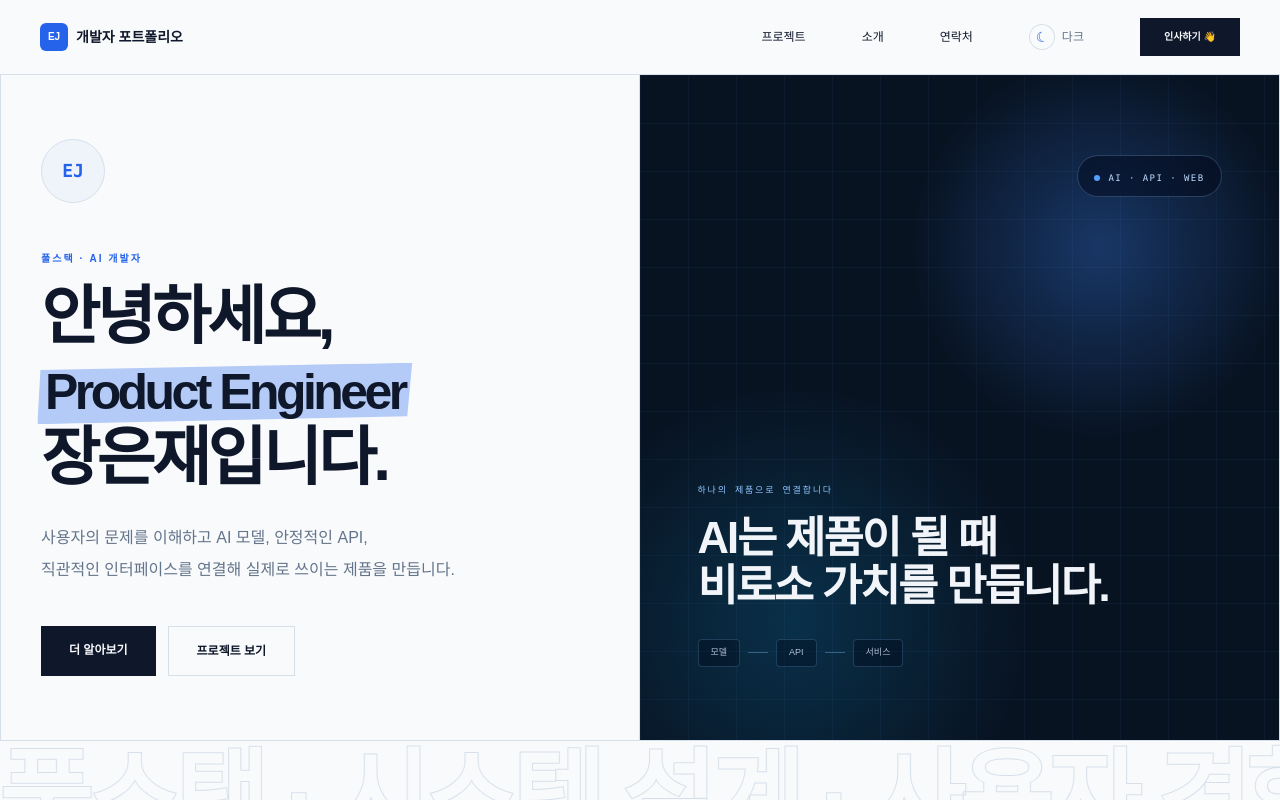
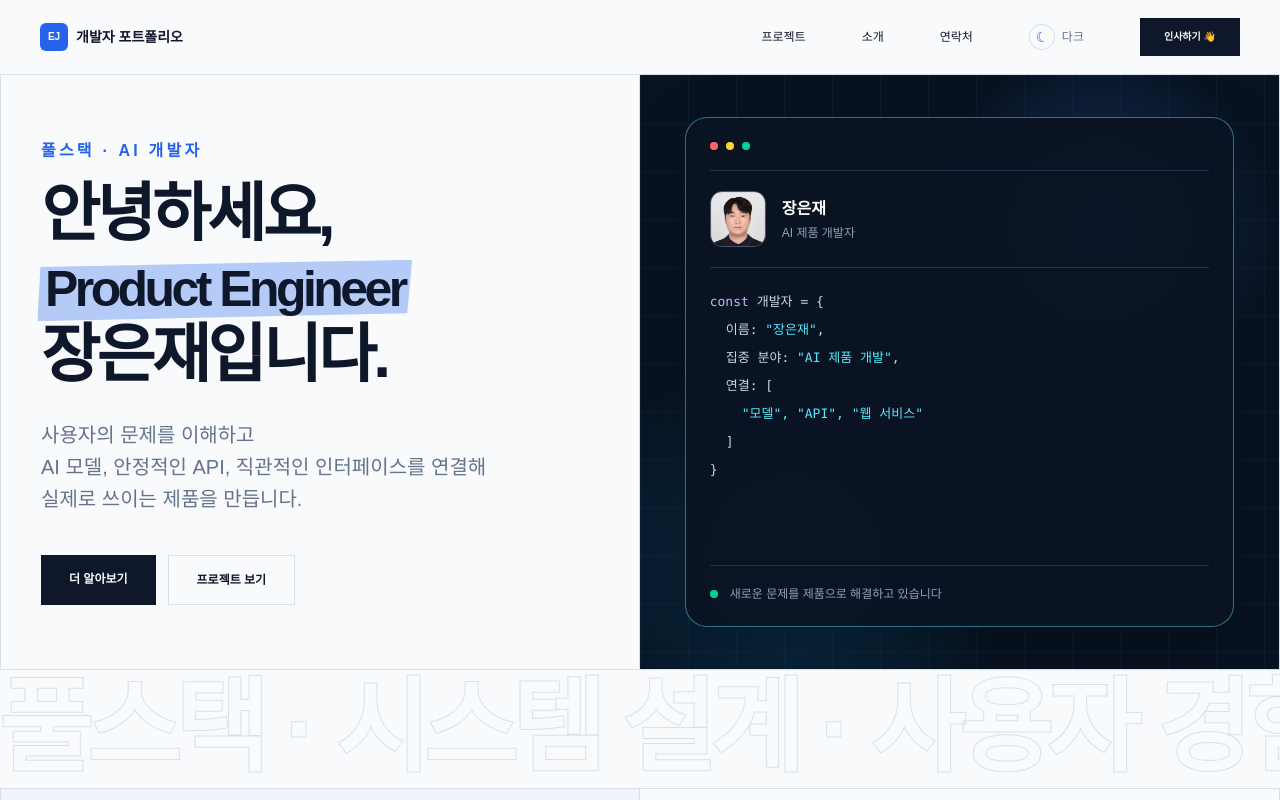
Before and after one commit to ejjang2030/ejjang2030, a Next.js app: page / in a window 1280 px wide. Shown: the top 800 px of the page. Built offline with nearby package versions, Linux system fonts and the light colour scheme.

Commit message:
feat : 프로필 터미널 요소 추가

```diff
--- /dev/null
+++ b/app/components/terminal-window.tsx
@@ -0,0 +1,7 @@
+export default function TerminalWindow({ children }: { children: React.ReactNode }) {
+  return (
+    <div className="absolute inset-[7%] flex flex-col rounded-[22px] border border-cyan-300/45 bg-[#0b1423]/95 p-6 shadow-[0_20px_60px_rgba(0,0,0,.28)] backdrop-blur-sm max-md:inset-5 max-md:p-5">
+      {children}
+    </div>
+  );
+}
--- a/app/globals.css
+++ b/app/globals.css
@@ -133,5 +133,6 @@
 .project-detail [class*="text-[9px]"] { font-size: 0.75rem; }
 .project-detail [class*="text-[10px]"] { font-size: 0.75rem; }
 .project-detail [class*="text-[11px]"] { font-size: 0.8125rem; }
-.project-detail .text-xs { font-size: 0.875rem; line-height: 1.5rem; }
-.project-detail .text-sm { font-size: 1rem; line-height: 1.8rem; }
+.project-detail .text-xs { font-size: 0.9375rem; line-height: 1.6rem; }
+.project-detail .text-sm { font-size: 1.0625rem; line-height: 1.9rem; }
+.project-detail .text-base { font-size: 1.125rem; line-height: 2rem; }
--- a/app/page.tsx
+++ b/app/page.tsx
@@ -1,6 +1,7 @@
 import classNames from "classnames";
 import Image from "next/image";
 import Link from "next/link";
+import TerminalWindow from "./components/terminal-window";
 import ThemeToggle from "./components/theme-toggle";
 
 const projects = [
@@ -54,35 +55,59 @@ function Arrow() {
 
 function SystemVisual() {
   return (
-    <div className="relative h-full min-h-[520px] overflow-hidden bg-[#081322] text-slate-100 max-md:min-h-[340px]">
+    <div className="relative h-full min-h-[520px] overflow-hidden bg-[#081322] text-slate-100 max-md:min-h-[430px]">
       <div className="absolute inset-0 bg-[radial-gradient(circle_at_72%_26%,rgba(59,130,246,.32),transparent_28%),radial-gradient(circle_at_24%_82%,rgba(14,165,233,.2),transparent_32%)]" />
       <div className="absolute inset-0 opacity-25 [background-image:linear-gradient(rgba(96,165,250,.22)_1px,transparent_1px),linear-gradient(90deg,rgba(96,165,250,.22)_1px,transparent_1px)] [background-size:48px_48px]" />
-      <div className="absolute right-[9%] top-[12%] rounded-full border border-blue-300/25 bg-slate-950/45 px-4 py-2 backdrop-blur-sm">
-        <span className="mr-2 inline-block size-1.5 rounded-full bg-blue-400" />
-        <span className="font-mono text-[9px] tracking-[.16em] text-blue-200">
-          AI · API · WEB
-        </span>
-      </div>
-      <div className="absolute inset-x-[9%] bottom-[11%]">
-        <p className="mb-4 font-mono text-[9px] tracking-[.2em] text-blue-300">
-          하나의 제품으로 연결합니다
-        </p>
-        <p className="max-w-md text-[clamp(28px,3.4vw,46px)] font-black leading-[1.12] tracking-[-.045em]">
-          AI는 제품이 될 때
-          <br />
-          비로소 가치를 만듭니다.
-        </p>
-        <div className="mt-7 flex items-center gap-2" aria-hidden="true">
-          {["모델", "API", "서비스"].map((label, index) => (
-            <div className="flex items-center gap-2" key={label}>
-              {index > 0 && <span className="h-px w-5 bg-blue-300/35" />}
-              <span className="rounded border border-blue-300/20 bg-slate-950/35 px-3 py-1.5 text-[9px] text-blue-100/80">
-                {label}
-              </span>
-            </div>
-          ))}
+      <TerminalWindow>
+        <div
+          className="flex gap-2 border-b border-slate-700/70 pb-5"
+          aria-hidden="true"
+        >
+          <span className="size-2 rounded-full bg-red-400" />
+          <span className="size-2 rounded-full bg-amber-300" />
+          <span className="size-2 rounded-full bg-emerald-400" />
         </div>
-      </div>
+        <div className="flex items-center gap-4 border-b border-slate-700/70 py-5">
+          <div className="relative size-14 shrink-0 overflow-hidden rounded-xl border border-slate-600">
+            <Image
+              src="/profile.jpg"
+              alt="장은재 프로필 사진"
+              fill
+              sizes="56px"
+              className="object-cover object-top"
+              priority
+            />
+          </div>
+          <div>
+            <strong className="block text-base text-white">장은재</strong>
+            <span className="mt-1 block text-xs text-slate-400">
+              AI 제품 개발자
+            </span>
+          </div>
+        </div>
+        <div className="flex-1 py-5 font-mono text-[13px] leading-7 text-slate-300 max-md:text-xs max-md:leading-6">
+          <p>
+            <span className="text-violet-300">const</span> 개발자 = &#123;
+          </p>
+          <p className="pl-4">
+            이름: <span className="text-cyan-300">&quot;장은재&quot;</span>,
+          </p>
+          <p className="pl-4">
+            집중 분야:{" "}
+            <span className="text-cyan-300">&quot;AI 제품 개발&quot;</span>,
+          </p>
+          <p className="pl-4">연결: [</p>
+          <p className="pl-8 text-cyan-300">
+            &quot;모델&quot;, &quot;API&quot;, &quot;웹 서비스&quot;
+          </p>
+          <p className="pl-4">]</p>
+          <p>&#125;</p>
+        </div>
+        <div className="flex items-center gap-3 border-t border-slate-700/70 pt-5 text-xs text-slate-400">
+          <span className="size-2 rounded-full bg-emerald-400" />
+          새로운 문제를 제품으로 해결하고 있습니다
+        </div>
+      </TerminalWindow>
     </div>
   );
 }
@@ -144,10 +169,7 @@ export default function Home() {
             "flex flex-col justify-center border-r border-line py-16 max-md:min-h-[500px] max-md:border-r-0",
           )}
         >
-          <div className="mb-12 grid size-16 place-items-center rounded-full border border-line bg-surface font-mono text-lg font-black text-accent">
-            EJ
-          </div>
-          <p className="mb-4 text-[10px] font-bold tracking-[.2em] text-accent">
+          <p className="mb-4 text-[16px] font-bold tracking-[.2em] text-accent">
             풀스택 · AI 개발자
           </p>
           <h1 className="max-w-xl text-[clamp(42px,5vw,72px)] font-black leading-[1.10] tracking-[-.055em]">
@@ -157,9 +179,11 @@ export default function Home() {
             장은재입니다.
             <br />
           </h1>
-          <p className="mt-7 max-w-lg text-base leading-8 text-muted">
-            사용자의 문제를 이해하고 AI 모델, 안정적인 API, <br /> 직관적인
-            인터페이스를 연결해 실제로 쓰이는 제품을 만듭니다.
+          <p className="text-[20px] mt-7 max-w-lg text-base leading-8 text-muted">
+            사용자의 문제를 이해하고
+            <br /> AI 모델, 안정적인 API, 직관적인 인터페이스를 연결해
+            <br />
+            실제로 쓰이는 제품을 만듭니다.
           </p>
           <div className="mt-10 flex gap-3">
             <a
@@ -239,7 +263,7 @@ export default function Home() {
             "flex flex-col justify-center py-24",
           )}
         >
-          <p className="text-[10px] font-bold tracking-[.2em] text-accent">
+          <p className="text-[16px] font-bold tracking-[.2em] text-accent">
             소개 / 01
           </p>
           <h2 className="mt-6 text-[clamp(38px,5vw,68px)] font-black leading-[1.05] tracking-[-.05em]">
@@ -265,7 +289,7 @@ export default function Home() {
         <div className={classNames(wrap, pagePadding)}>
           <div className="flex items-end justify-between gap-8 max-md:block">
             <div>
-              <p className="text-[10px] font-bold tracking-[.2em] text-accent">
+              <p className="text-[16px] font-bold tracking-[.2em] text-accent">
                 선택한 작업 / 02
               </p>
               <h2 className="mt-5 text-[clamp(42px,6vw,82px)] font-black tracking-[-.055em]">
@@ -353,7 +377,7 @@ export default function Home() {
             "border-r border-line py-24 max-md:border-r-0",
           )}
         >
-          <p className="text-[10px] font-bold tracking-[.2em] text-accent">
+          <p className="text-[16px] font-bold tracking-[.2em] text-accent">
             주요 역량 / 03
           </p>
           <h2 className="mt-6 text-[clamp(38px,5vw,68px)] font-black leading-[1.05] tracking-[-.05em]">
--- a/app/projects/neuroen-enit-ai/components/shared.tsx
+++ b/app/projects/neuroen-enit-ai/components/shared.tsx
@@ -12,7 +12,7 @@ export function SectionLabel({
   return (
     <p
       className={classNames(
-        "text-xs font-bold tracking-[.2em] text-accent",
+        "text-base font-bold tracking-[.16em] text-accent",
         className,
       )}
     >
```
Also changed, not shown: public/profile.jpg (added).
